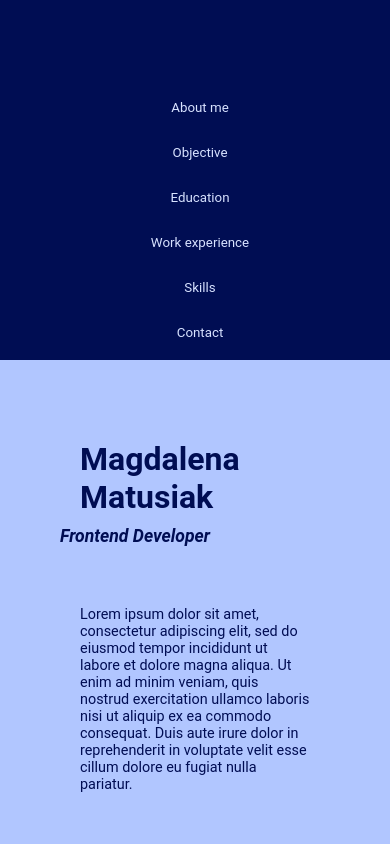
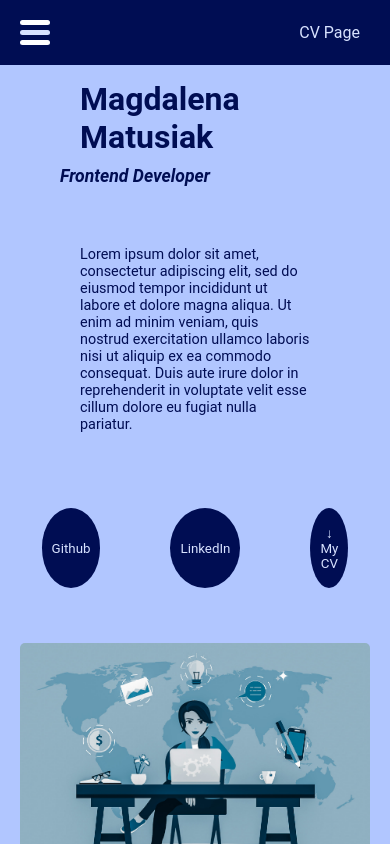
Before and after one commit to magmat88/cv-page, a React (Create React App) app: page / in a window 390 px wide. Shown: the top 844 px of the page. Built offline with nearby package versions, Linux system fonts and the light colour scheme.

Commit message:
Added hamburger menu. Added responsive display.

```diff
--- a/css/App.css
+++ b/css/App.css
@@ -5,3 +5,7 @@
 * {
   padding: 0px;
 }
+
+main {
+  position: relative;
+}
--- a/css/header.component.css
+++ b/css/header.component.css
@@ -1,4 +1,4 @@
-.styledHeader, .nameItem, .cvBtn {
+.navigation-list {
   display: -webkit-box;
   display: -ms-flexbox;
   display: flex;
@@ -14,8 +14,7 @@
           justify-content: center;
 }
 
-.navItem,
-.navigation-item {
+.header-container, .navigation-container, .navbar-container {
   display: -webkit-box;
   display: -ms-flexbox;
   display: flex;
@@ -31,7 +30,7 @@
           justify-content: flex-start;
 }
 
-.nameItem h2, .nameItem p {
+.header-logo-and-icon-container {
   display: -webkit-box;
   display: -ms-flexbox;
   display: flex;
@@ -47,39 +46,29 @@
           justify-content: center;
 }
 
-.headerItem {
-  display: -webkit-box;
-  display: -ms-flexbox;
-  display: flex;
-  -webkit-box-orient: horizontal;
-  -webkit-box-direction: normal;
-      -ms-flex-direction: row;
-          flex-direction: row;
-  -webkit-box-align: space-between;
-      -ms-flex-align: space-between;
-          align-items: space-between;
-  -webkit-box-pack: justify;
-      -ms-flex-pack: justify;
-          justify-content: space-between;
-}
-
 .navBtn {
   margin: 5px;
 }
 
-.styledHeader {
-  padding: 5px;
+.hamburger-icon-container {
+  margin: 20px;
 }
 
-.navBtn {
+ul {
+  padding: 0px;
+}
+
+li, .navBtn {
   padding: 10px;
 }
 
-.nameItem {
+a,
+button {
   padding: 20px;
 }
 
-.styledHeader, .navBtn {
+.header-container, .navigation-container, a,
+button, .navBtn {
   background-color: #000d53;
   color: #d7e2ff;
 }
@@ -89,24 +78,178 @@
   color: #ff7300;
 }
 
+.for-medium-screens {
+  padding-right: 10px;
+}
+
+.hamburger-icon {
+  background: #d7e2ff;
+  -webkit-transform: translateY(10px);
+          transform: translateY(10px);
+  -webkit-transition: all 0ms 300ms;
+  transition: all 0ms 300ms;
+}
+
+.hamburger-icon:after {
+  background: white;
+  content: "";
+  left: 0;
+  position: absolute;
+  top: 10px;
+  -webkit-transition: top 300ms 300ms cubic-bezier(0.23, 1, 0.32, 1), -webkit-transform 300ms cubic-bezier(0.23, 1, 0.32, 1);
+  transition: top 300ms 300ms cubic-bezier(0.23, 1, 0.32, 1), -webkit-transform 300ms cubic-bezier(0.23, 1, 0.32, 1);
+  transition: top 300ms 300ms cubic-bezier(0.23, 1, 0.32, 1), transform 300ms cubic-bezier(0.23, 1, 0.32, 1);
+  transition: top 300ms 300ms cubic-bezier(0.23, 1, 0.32, 1), transform 300ms cubic-bezier(0.23, 1, 0.32, 1), -webkit-transform 300ms cubic-bezier(0.23, 1, 0.32, 1);
+}
+
+.hamburger-icon.animate {
+  background: #000d53;
+}
+
+.hamburger-icon.animate:after {
+  top: 0;
+  -webkit-transform: rotate(45deg);
+          transform: rotate(45deg);
+  -webkit-transition: top 300ms cubic-bezier(0.23, 1, 0.32, 1), -webkit-transform 300ms 300ms cubic-bezier(0.23, 1, 0.32, 1);
+  transition: top 300ms cubic-bezier(0.23, 1, 0.32, 1), -webkit-transform 300ms 300ms cubic-bezier(0.23, 1, 0.32, 1);
+  transition: top 300ms cubic-bezier(0.23, 1, 0.32, 1), transform 300ms 300ms cubic-bezier(0.23, 1, 0.32, 1);
+  transition: top 300ms cubic-bezier(0.23, 1, 0.32, 1), transform 300ms 300ms cubic-bezier(0.23, 1, 0.32, 1), -webkit-transform 300ms 300ms cubic-bezier(0.23, 1, 0.32, 1);
+}
+
+.hamburger-icon.animate:before {
+  bottom: 0;
+  -webkit-transform: rotate(-45deg);
+          transform: rotate(-45deg);
+  -webkit-transition: bottom 300ms cubic-bezier(0.23, 1, 0.32, 1), -webkit-transform 300ms 300ms cubic-bezier(0.23, 1, 0.32, 1);
+  transition: bottom 300ms cubic-bezier(0.23, 1, 0.32, 1), -webkit-transform 300ms 300ms cubic-bezier(0.23, 1, 0.32, 1);
+  transition: bottom 300ms cubic-bezier(0.23, 1, 0.32, 1), transform 300ms 300ms cubic-bezier(0.23, 1, 0.32, 1);
+  transition: bottom 300ms cubic-bezier(0.23, 1, 0.32, 1), transform 300ms 300ms cubic-bezier(0.23, 1, 0.32, 1), -webkit-transform 300ms 300ms cubic-bezier(0.23, 1, 0.32, 1);
+}
+
+.hamburger-icon:before {
+  background: white;
+  bottom: 10px;
+  content: "";
+  left: 0;
+  position: absolute;
+  -webkit-transition: bottom 300ms 300ms cubic-bezier(0.23, 1, 0.32, 1), -webkit-transform 300ms cubic-bezier(0.23, 1, 0.32, 1);
+  transition: bottom 300ms 300ms cubic-bezier(0.23, 1, 0.32, 1), -webkit-transform 300ms cubic-bezier(0.23, 1, 0.32, 1);
+  transition: bottom 300ms 300ms cubic-bezier(0.23, 1, 0.32, 1), transform 300ms cubic-bezier(0.23, 1, 0.32, 1);
+  transition: bottom 300ms 300ms cubic-bezier(0.23, 1, 0.32, 1), transform 300ms cubic-bezier(0.23, 1, 0.32, 1), -webkit-transform 300ms cubic-bezier(0.23, 1, 0.32, 1);
+}
+
+.hamburger-icon,
+.hamburger-icon:after,
+.hamburger-icon:before {
+  border-radius: 10px;
+  height: 5px;
+  width: 30px;
+}
+
+.hamburger-icon-container {
+  cursor: pointer;
+  height: 25px;
+  width: 30px;
+}
+
 @media only screen and (min-width: 991px) {
-  .styledHeader {
-    height: 170px;
-    position: fixed;
-    top: 0px;
-    width: 100%;
-    z-index: 10;
+  .hamburger-icon-container {
+    display: none;
   }
 }
 
-.navItem,
-.navigation-item {
+.header-container {
+  -webkit-box-align: center;
+      -ms-flex-align: center;
+          align-items: center;
+  -webkit-box-orient: horizontal;
+  -webkit-box-direction: reverse;
+      -ms-flex-direction: row-reverse;
+          flex-direction: row-reverse;
   width: 100%;
 }
 
 @media only screen and (min-width: 991px) {
-  .navItem,
-  .navigation-item {
+  .header-container {
+    -webkit-box-orient: horizontal;
+    -webkit-box-direction: normal;
+        -ms-flex-direction: row;
+            flex-direction: row;
+    -webkit-box-pack: justify;
+        -ms-flex-pack: justify;
+            justify-content: space-between;
+  }
+}
+
+.header-logo-and-icon-container {
+  -webkit-box-pack: justify;
+      -ms-flex-pack: justify;
+          justify-content: space-between;
+  width: 100%;
+}
+
+@media only screen and (min-width: 991px) {
+  .header-logo-and-icon-container {
+    width: auto;
+    -webkit-box-orient: vertical;
+    -webkit-box-direction: normal;
+        -ms-flex-direction: column;
+            flex-direction: column;
+    -webkit-box-align: start;
+        -ms-flex-align: start;
+            align-items: flex-start;
+  }
+}
+
+.hiddenIfMobile {
+  display: none;
+}
+
+@media only screen and (min-width: 991px) {
+  .hiddenIfMobile {
+    display: -webkit-box;
+    display: -ms-flexbox;
+    display: flex;
+  }
+}
+
+.navigation-container {
+  position: fixed;
+  width: 100%;
+  z-index: 10;
+}
+
+@media only screen and (min-width: 991px) {
+  .navigation-container {
+    -webkit-box-orient: horizontal;
+    -webkit-box-direction: normal;
+        -ms-flex-direction: row;
+            flex-direction: row;
+    -webkit-box-pack: justify;
+        -ms-flex-pack: justify;
+            justify-content: space-between;
+    -webkit-box-align: center;
+        -ms-flex-align: center;
+            align-items: center;
+  }
+}
+
+.navbar-container {
+  width: 100%;
+}
+
+@media only screen and (min-width: 991px) {
+  .navbar-container {
+    width: auto;
+  }
+}
+
+.navigation-list {
+  width: 100%;
+}
+
+@media only screen and (min-width: 991px) {
+  .navigation-list {
     -webkit-box-orient: horizontal;
     -webkit-box-direction: normal;
         -ms-flex-direction: row;
@@ -114,8 +257,71 @@
     -webkit-box-pack: end;
         -ms-flex-pack: end;
             justify-content: flex-end;
-    width: 100%;
   }
+}
+
+.product-name-container {
+  margin-right: 10px;
+}
+
+.visible {
+  display: -webkit-box;
+  display: -ms-flexbox;
+  display: flex;
+}
+
+a,
+button {
+  border: none;
+  text-decoration: none;
+  -webkit-transition: color 0.5s;
+  transition: color 0.5s;
+}
+
+a:active,
+button:active {
+  color: #b1c6ff;
+}
+
+a:hover,
+button:hover {
+  color: #ff7300;
+  cursor: pointer;
+}
+
+@media only screen and (min-width: 991px) {
+  a,
+  button {
+    padding: 10px;
+  }
+}
+
+li {
+  border: 1px solid #d7e2ff;
+  display: -webkit-box;
+  display: -ms-flexbox;
+  display: flex;
+  width: 100%;
+}
+
+@media only screen and (min-width: 991px) {
+  li {
+    border: none;
+    padding: 0;
+    width: auto;
+  }
+}
+
+p {
+  cursor: default;
+}
+
+svg {
+  color: #d7e2ff;
+}
+
+ul {
+  list-style-type: none;
 }
 
 .navBtn {
@@ -130,21 +336,3 @@
     width: auto;
   }
 }
-
-.headerItem {
-  width: 100%;
-}
-
-.nameItem {
-  width: 80%;
-}
-
-.nameItem h2 {
-  font-size: 1em;
-  color: #ff7300;
-}
-
-.nameItem p {
-  font-size: 0.9em;
-  color: #b1c6ff;
-}
--- a/src/App.scss
+++ b/src/App.scss
@@ -6,3 +6,7 @@
     @extend %paddingZero;
     @extend %marginZero;
 }
+
+main {
+    position: relative;
+}
--- a/src/App.tsx
+++ b/src/App.tsx
@@ -116,7 +116,7 @@ function App() {
 				}
 			})}
 		</main>
-			<Footer aboutPage={"text about page"} author={"magmat88"} />
+			<Footer aboutPage={"My portfolio CV page made with React and TypeScript."} author={"magmat88"} />
 		</div>
 	);
 }
--- a/src/components/Header/Header.component.tsx
+++ b/src/components/Header/Header.component.tsx
@@ -1,4 +1,5 @@
 import "./header.component.scss";
+import { useState } from "react";
 import { NavBar } from "./navBar.component";
 import { HeaderProps } from "../../modules/content/content.state";
 
@@ -9,21 +10,30 @@ export const Header = ({
 	experienceRef,
 	skillsRef,
 	contactRef,
-	components
+	components,
 }: HeaderProps) => {
+	const [isMenuVisible, setMenuVisible] = useState(false);
+	const onClickHandler = () => setMenuVisible(!isMenuVisible);
+	const iconVisibilityClass = isMenuVisible ? "animate" : "";
+	const menuVisibilityClass = isMenuVisible ? "visible" : "hiddenIfMobile";
+
 	return (
-		<section className="styledHeader">
-			<div className="headerItem">
-				<div className="nameItem">
-					<p>
-						<i
-							className="fa fa-file-download"
-							aria-hidden="true"
-						></i>
-					</p>
+
+		<div className="navigation-container">
+			<div className="header-logo-and-icon-container">
+				<div
+					className="hamburger-icon-container"
+					onClick={onClickHandler}
+				>
+					<div
+						className={`hamburger-icon ${iconVisibilityClass}`}
+					></div>
+				</div>
+				<div className="product-name-container">
+					<p>CV Page</p>
 				</div>
 			</div>
-			<div className="navigation-item">
+			<div className={`navbar-container ${menuVisibilityClass}`}>
 				<NavBar
 					components={components}
 					aboutMeRef={aboutMeRef}
@@ -34,6 +44,6 @@ export const Header = ({
 					contactRef={contactRef}
 				/>
 			</div>
-		</section>
+		</div>
 	);
 };
--- a/src/components/Header/header.component.scss
+++ b/src/components/Header/header.component.scss
@@ -2,33 +2,136 @@
 @import "../../styles/placeholders.scss";
 @import "../../styles/variables/variables.scss";
 
-.styledHeader {
-    @extend %columnCentered;
-    @extend %paletteDark;
-    @extend %paddingSmall;
-    // height: 100%;
+.for-medium-screens {
+    padding-right: 10px;
+}
+
+.hamburger-icon {
+    @include setHamburgerIconAnimate($hamburgerBarSpacing);
+}
+
+.hamburger-icon,
+.hamburger-icon:after,
+.hamburger-icon:before {
+    @include setHamburgerIconSize($hamburgerBarWidth, $hamburgerBarHeight, 10px);
+}
+
+.hamburger-icon-container {
+    @include setHamburgerContainerDisplay($hamburgerBarWidth, $hamburgerBarHeight, $hamburgerBarSpacing);
+    @extend %marginMedium;
 
     @include forLargeScreens($breakpoint-medium) {
-        height: 170px;
-        position: fixed;
-        top: 0px;
-        width: 100%;
-        z-index: 10;
+        display: none;
     }
 }
 
+.header-container {
+    @extend %columnLeft;
+    @extend %paletteDark;
+    align-items: center;
+    flex-direction: row-reverse;
+    width: 100%;
 
+    @include forLargeScreens($breakpoint-medium) {
+        flex-direction: row;
+        justify-content: space-between;
+    }
+}
+.header-logo-and-icon-container {
+    @extend %rowCentered;
+    justify-content: space-between;
+    width: 100%;
 
-.navItem,
-.navigation-item {
+    @include forLargeScreens($breakpoint-medium) {
+        width: auto;
+        flex-direction: column;
+        align-items: flex-start;
+    }
+}
+
+.hiddenIfMobile {
+    display: none;
+
+    @include forLargeScreens($breakpoint-medium) {
+        display: flex;
+    }
+}
+
+.navigation-container {
     @extend %columnLeft;
+    @extend %paletteDark;
+    position: fixed;
+    width: 100%;
+    z-index: 10;
+
+    @include forLargeScreens($breakpoint-medium) {
+        flex-direction: row;
+        justify-content: space-between;
+        align-items: center;
+    }
+}
+
+.navbar-container {
+    @extend %columnLeft;
+    width: 100%;
+
+    @include forLargeScreens($breakpoint-medium) {
+        width: auto;
+    }
+}
+
+.navigation-list {
+    @extend %columnCentered;
     width: 100%;
 
     @include forLargeScreens($breakpoint-medium) {
         flex-direction: row;
         justify-content: flex-end;
-        width: 100%;
     }
+}
+
+.product-name-container {
+    margin-right: 10px;
+}
+
+.visible {
+    display: flex;
+}
+
+a,
+button {
+    @extend %paddingMedium;
+    @include setLinkDark;
+
+    @include forLargeScreens($breakpoint-medium) {
+        padding: 10px;
+    }
+}
+
+li {
+    @extend %paddingStandard;
+    border: 1px solid $color_light;
+    display: flex;
+    width: 100%;
+
+    @include forLargeScreens($breakpoint-medium) {
+        border: none;
+        padding: 0;
+        width: auto;
+    }
+}
+
+p {
+    cursor: default;
+}
+
+svg {
+    color: $color_light;
+}
+
+ul {
+    @extend %paddingZero;
+    list-style-type: none;
 }
 
 .navBtn {
@@ -47,28 +150,3 @@
         width: auto;
     }
 }
-
-.headerItem {
-    @extend %rowSpaceBetween;
-    width: 100%;
-}
-
-.nameItem {
-    @extend %columnCentered;
-    @extend %paddingMedium;
-    width: 80%;
-    h2 {
-        @extend %rowCentered;
-        font-size: 1em;
-        color: $color_contrast;
-    }
-    p {
-        @extend %rowCentered;
-        font-size: 0.9em;
-        color: $color_medium-light;
-    }
-}
-
-.cvBtn {
-    @extend %columnCentered;
-}
--- a/src/components/Header/navBar.component.tsx
+++ b/src/components/Header/navBar.component.tsx
@@ -11,7 +11,7 @@ export const NavBar = ({
 	components
 }: NavBarProps) => {
 	return (
-		<section className="navItem">
+		<section className="navigation-list">
 			<button
 				className="navBtn"
 				onClick={() => {
--- a/src/styles/variables/hamburgerIconSize.scss
+++ b/src/styles/variables/hamburgerIconSize.scss
@@ -1,3 +1,3 @@
-$hamburgerBarWidth: 40px;
+$hamburgerBarWidth: 30px;
 $hamburgerBarHeight: 5px;
-$hamburgerBarSpacing: 15px;
+$hamburgerBarSpacing: 10px;
```
Also changed, not shown: 2 other files (tests, documents, lock files or other folders).
